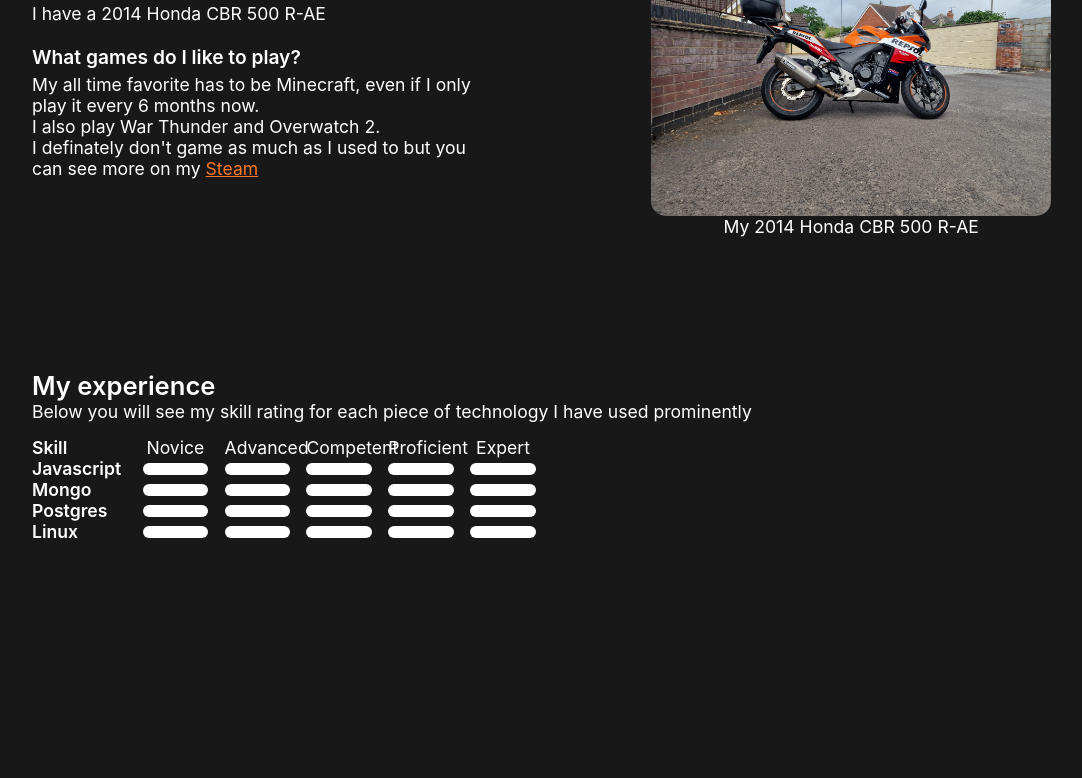
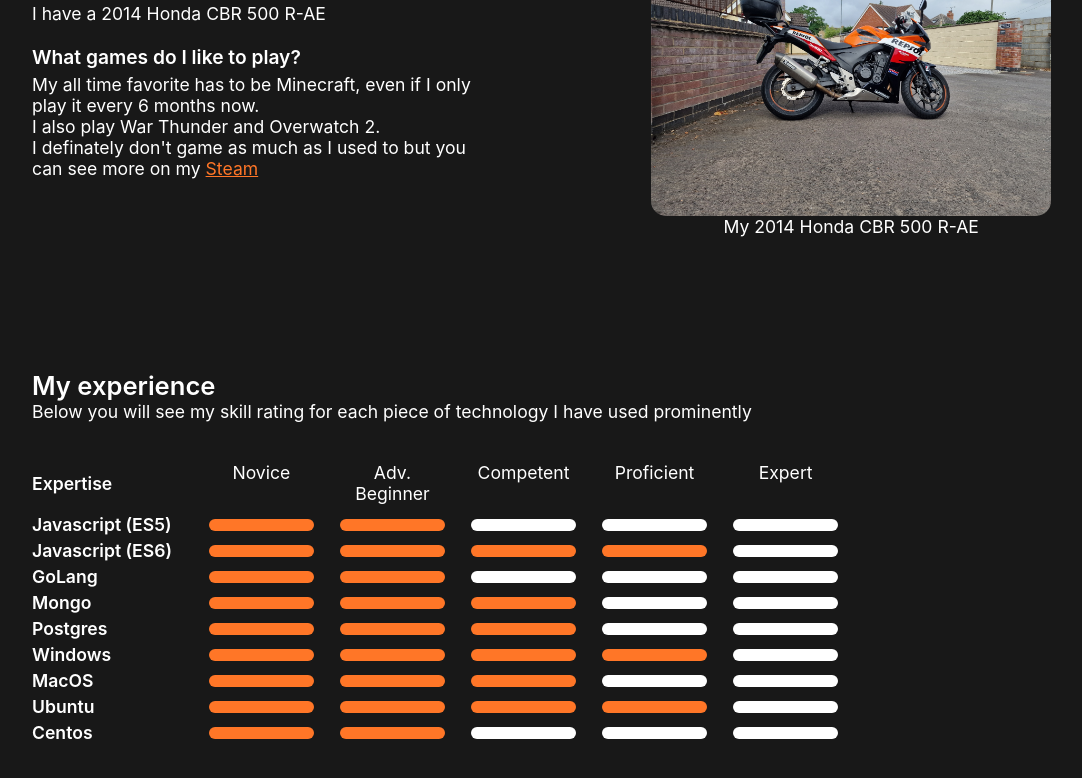
Before and after one commit to Luke-6723/portfolio, a React (Create React App) app: page / in a window 1280 px wide. Shown: the part 1300-2078 px from the top of the page, without its empty margins (96-1178 px from the left). Built offline with nearby package versions, Linux system fonts and the light colour scheme.

Commit message:
Update skills

```diff
--- a/src/sections/experience/experience.scss
+++ b/src/sections/experience/experience.scss
@@ -24,13 +24,14 @@
     }
 
     .skills {
-      width: 50%;
-      margin-top: 15px;
+      width: 80%;
+      margin-top: 30px;
 
       .skill {
         display: grid;
         grid-template-columns: 20% auto;
         align-items: center;
+        margin: 5px 0;
         .name {
           font-weight: 600;
         }
@@ -39,7 +40,7 @@
           .scale span {
             width: 80%;
             text-align: center;
-            margin:auto;
+            margin: 5px auto;
           }
         }
 
@@ -54,6 +55,10 @@
             height: 12px;
             background-color: white;
             border-radius: 16px;
+
+            &.active {
+              background-color: rgba(255, 118, 39, 1);
+            }
           }
         }
       }
--- a/src/sections/experience/index.tsx
+++ b/src/sections/experience/index.tsx
@@ -3,14 +3,17 @@
 
 function Skill(props: { name: string, level: number }) {
   const inactiveBars = 5 - props.level
+  const bars = []
+  for(let i = 0; i < props.level; i++) {
+    bars.push(<span className='bar active'></span>)
+  }
+  for(let i = 0; i < inactiveBars; i++) {
+    bars.push(<span className='bar'></span>)
+  }
   return (<div className='skill'>
     <div className='name'>{props.name}</div>
     <div className='scale'>
-      <span className='bar'></span>
-      <span className='bar'></span>
-      <span className='bar'></span>
-      <span className='bar'></span>
-      <span className='bar'></span>
+      {bars}
     </div>
   </div>)
 }
@@ -24,20 +27,25 @@
         <div className='skills'>
           <div className='skill headings'>
             <div className='name'>
-              <div>Skill</div>
+              <div>Expertise</div>
             </div>
             <div className='scale'>
               <span>Novice</span>
-              <span>Advanced</span>
+              <span>Adv. Beginner</span>
               <span>Competent</span>
               <span>Proficient</span>
               <span>Expert</span>
             </div>
           </div>
-          <Skill name='Javascript' level={4} />
-          <Skill name='Mongo' level={4} />
-          <Skill name='Postgres' level={4} />
-          <Skill name='Linux' level={4} />
+          <Skill name='Javascript (ES5)' level={2} />
+          <Skill name='Javascript (ES6)' level={4} />
+          <Skill name='GoLang' level={2} />
+          <Skill name='Mongo' level={3} />
+          <Skill name='Postgres' level={3} />
+          <Skill name='Windows' level={4} />
+          <Skill name='MacOS' level={3} />
+          <Skill name='Ubuntu' level={4} />
+          <Skill name='Centos' level={2} />
         </div>
       </div>
     </div>
```
